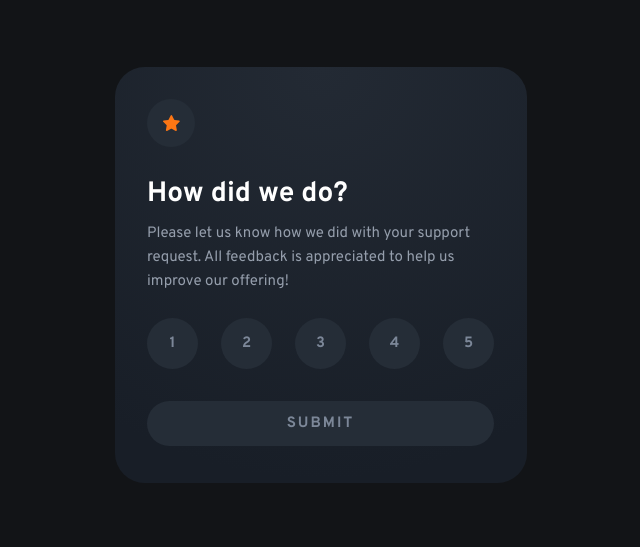
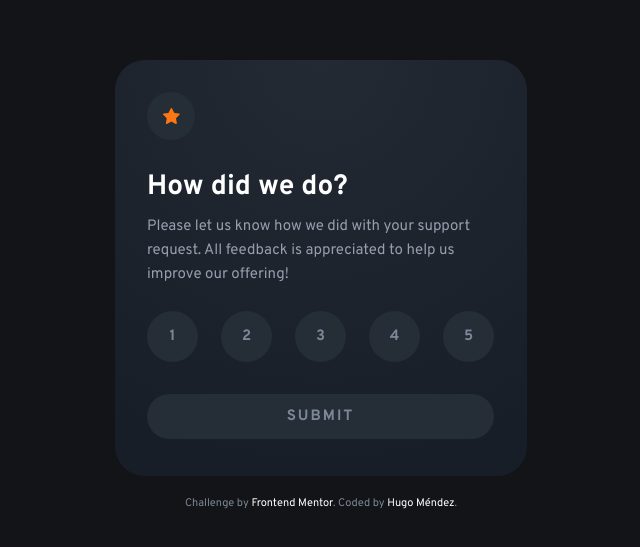
Before and after one commit to Hugomndez/interactive-rating-component, a Next.js app: page / in a window 1280 px wide. Shown: the part 125-672 px from the top of the page, without its empty margins (319-959 px from the left). Built offline with nearby package versions, Linux system fonts and the light colour scheme.

Commit message:
feat: add Attibution.tsx

```diff
--- /dev/null
+++ b/src/components/Attribution/Attribution.module.css
@@ -0,0 +1,11 @@
+.attribution {
+  font-family: inherit;
+  font-size: var(--Copyright);
+  text-align: center;
+  color: var(--Medium-Grey);
+}
+
+.attribution a {
+  text-decoration: none;
+  color: var(--White);
+}
--- /dev/null
+++ b/src/components/Attribution/Attribution.tsx
@@ -0,0 +1,19 @@
+import styles from './Attribution.module.css';
+
+const Attribution = () => {
+  return (
+    <div className={styles.attribution}>
+      Challenge by{' '}
+      <a
+        href='https://www.frontendmentor.io?ref=challenge'
+        target='_blank'
+        rel='noreferrer'
+      >
+        Frontend Mentor
+      </a>
+      . Coded by <a href='https://hugomendez.dev'>Hugo Méndez</a>.
+    </div>
+  );
+};
+
+export default Attribution;
--- /dev/null
+++ b/src/components/Attribution/index.ts
@@ -0,0 +1 @@
+export { default as Attribution } from './Attribution';
--- a/src/components/index.ts
+++ b/src/components/index.ts
@@ -1 +1,2 @@
 export { InteractiveRating } from './InteractiveRating';
+export { Attribution } from './Attribution';
--- a/src/pages/index.tsx
+++ b/src/pages/index.tsx
@@ -1,4 +1,4 @@
-import { InteractiveRating } from 'components';
+import { InteractiveRating, Attribution } from 'components';
 import type { NextPage } from 'next';
 import Head from 'next/head';
 
@@ -17,6 +17,7 @@
       </Head>
       <main>
         <InteractiveRating />
+        <Attribution />
       </main>
     </>
   );
--- a/src/styles/globals.css
+++ b/src/styles/globals.css
@@ -15,6 +15,7 @@
 
   --Primary-FF: 'Overpass', sans-serif;
   --Paragraph: 1.5rem;
+  --Copyright: 1.1rem;
 }
 
 *,
```
